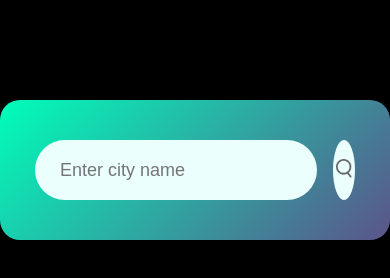
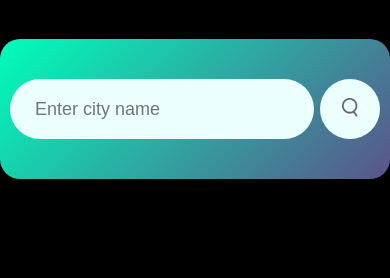
Before and after one commit to Aniket9142/Weather-App, a plain HTML site: page index.html in a window 390 px wide. Drawn offline with Linux system fonts and the light colour scheme.

Commit message:
Update style.css
updated responsiveness

```diff
--- a/style.css
+++ b/style.css
@@ -100,10 +100,14 @@ body {
 
 
 @media only screen and (max-width: 600px) {
-    body {
-      /* background-color: lightblue; */
-    }
-    .card{
-        width: 100%;
-    }
+  .card {
+    width: 100%;
+    margin-top: 10%;
+    padding: 40px 10px;
   }
+  .search input{
+    margin-right: 6px;
+  }
+  .details{
+    padding: 0 3px;
+  }
```
